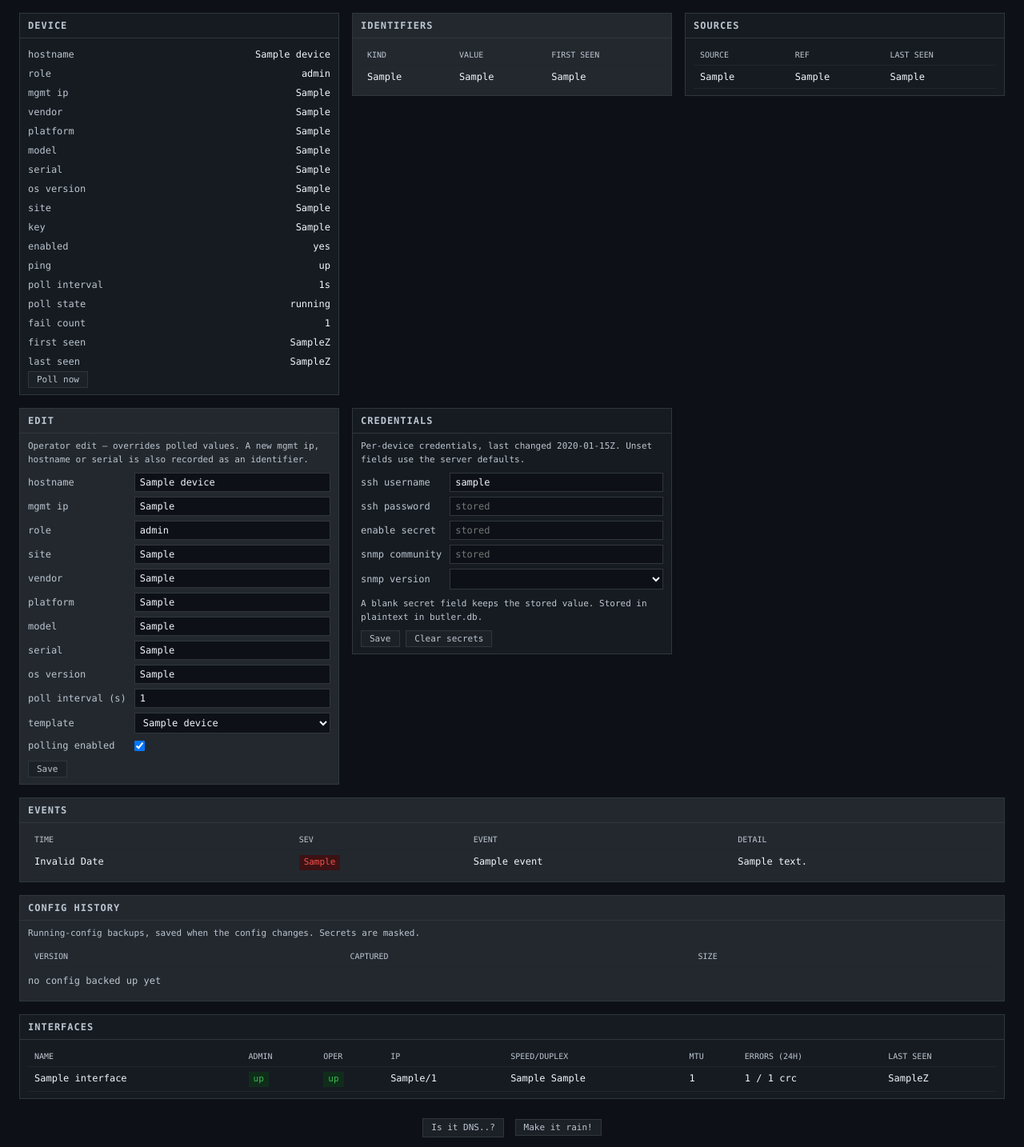
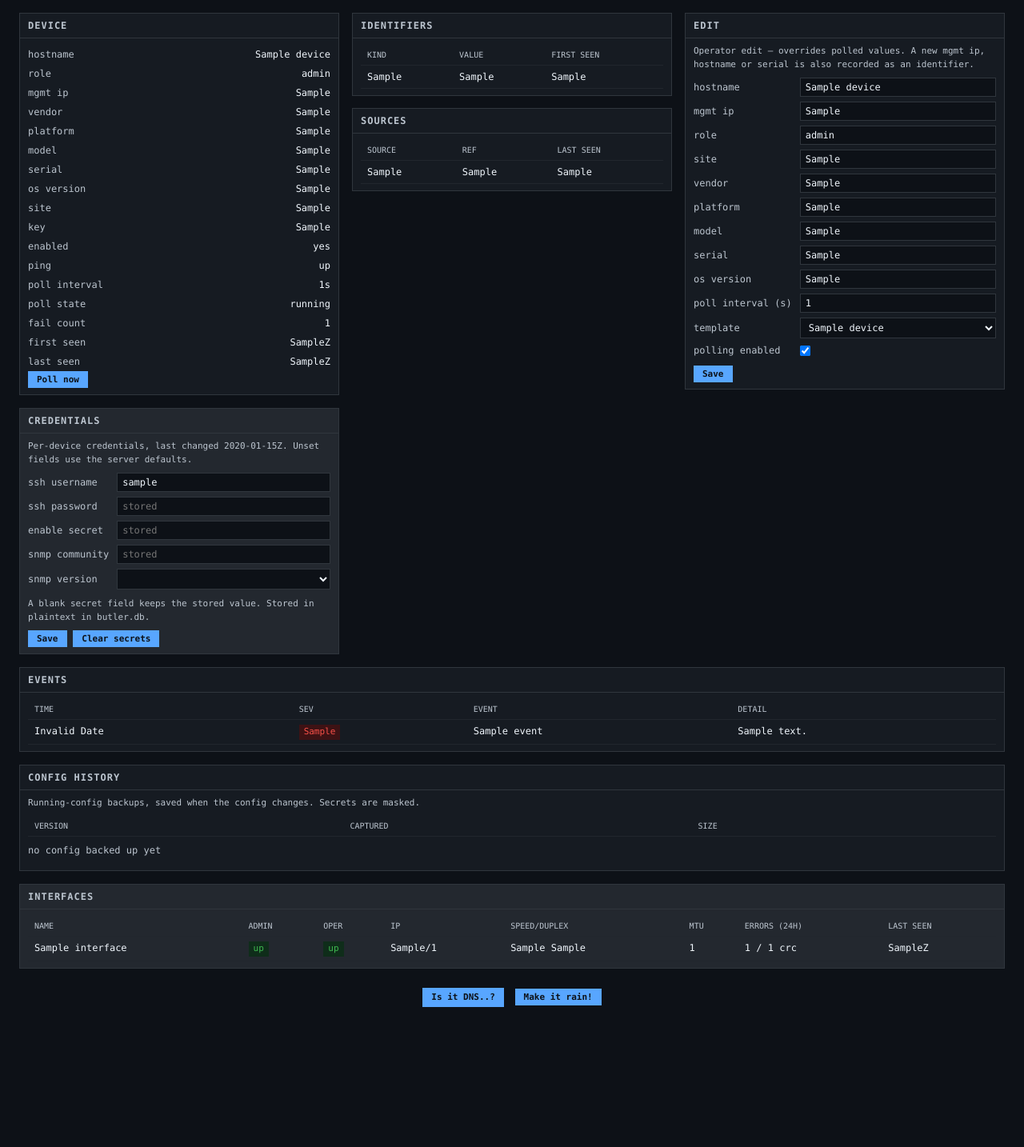
Before and after one commit to orneh24/confetti-butler, a Flask app: page /devices/1 in a window 1280 px wide. Shown: the part 53-1487 px from the top of the page at 80% size. After the commit the page ends 1312 px from the top, so only its background shows below. Run offline with Flask 3, Linux system fonts and the light colour scheme; tables that the repository leaves empty hold one stand-in row (values such as "Sample post"); data that the repository does not hold is empty.

Commit message:
Device page: stack Sources under Identifiers; make buttons stand out
Co-Authored-By: Claude Sonnet 5.5 <noreply@anthropic.com>

```diff
--- a/butler/static/layout.css
+++ b/butler/static/layout.css
@@ -160,16 +160,17 @@ input[type=text], input[type=number], input[type=password], input:not([type]), s
 }
 button, .btn-small {
     display: inline-block;
-    background: var(--bg-hover);
-    border: 1px solid var(--border);
-    color: var(--text-dim);
+    background: var(--blue);
+    border: 1px solid var(--blue);
+    color: var(--bg);
+    font-weight: bold;
     font-family: inherit;
     font-size: 11px;
     padding: 3px 10px;
     border-radius: 0;
     cursor: pointer;
 }
-button:hover, .btn-small:hover { color: var(--text); border-color: var(--blue); text-decoration: none; }
+button:hover, .btn-small:hover { filter: brightness(1.2); text-decoration: none; }
 button:disabled { opacity: 0.5; cursor: default; }
 button.primary { border-color: var(--blue); color: var(--blue); }
 
--- a/butler/templates/device.html
+++ b/butler/templates/device.html
@@ -7,6 +7,7 @@
 .form-grid label { color: var(--text-dim); }
 .form-grid input, .form-grid select { width: 100%; }
 .form-grid input[type=checkbox] { width: auto; justify-self: start; }
+.stack { display: flex; flex-direction: column; gap: 15px; align-content: start; }
 .hint { margin-bottom: 8px; }
 .msg { font-size: 11px; margin-left: 8px; }
 </style>
@@ -21,6 +22,7 @@
             <span id="poll-msg" style="font-size:11px;margin-left:8px;"></span>
         </div>
     </div>
+    <div class="stack">
         <div class="section">
             <div class="section-header"><span>Identifiers</span></div>
             <div class="section-body">
@@ -33,6 +35,7 @@
             <div class="section-body">
                 <table><thead><tr><th>Source</th><th>Ref</th><th>Last seen</th></tr></thead>
                     <tbody id="source-rows"></tbody></table>
+            </div>
         </div>
     </div>
     <div class="section">
```
Lines whose indentation alone changed are shown as unchanged.
